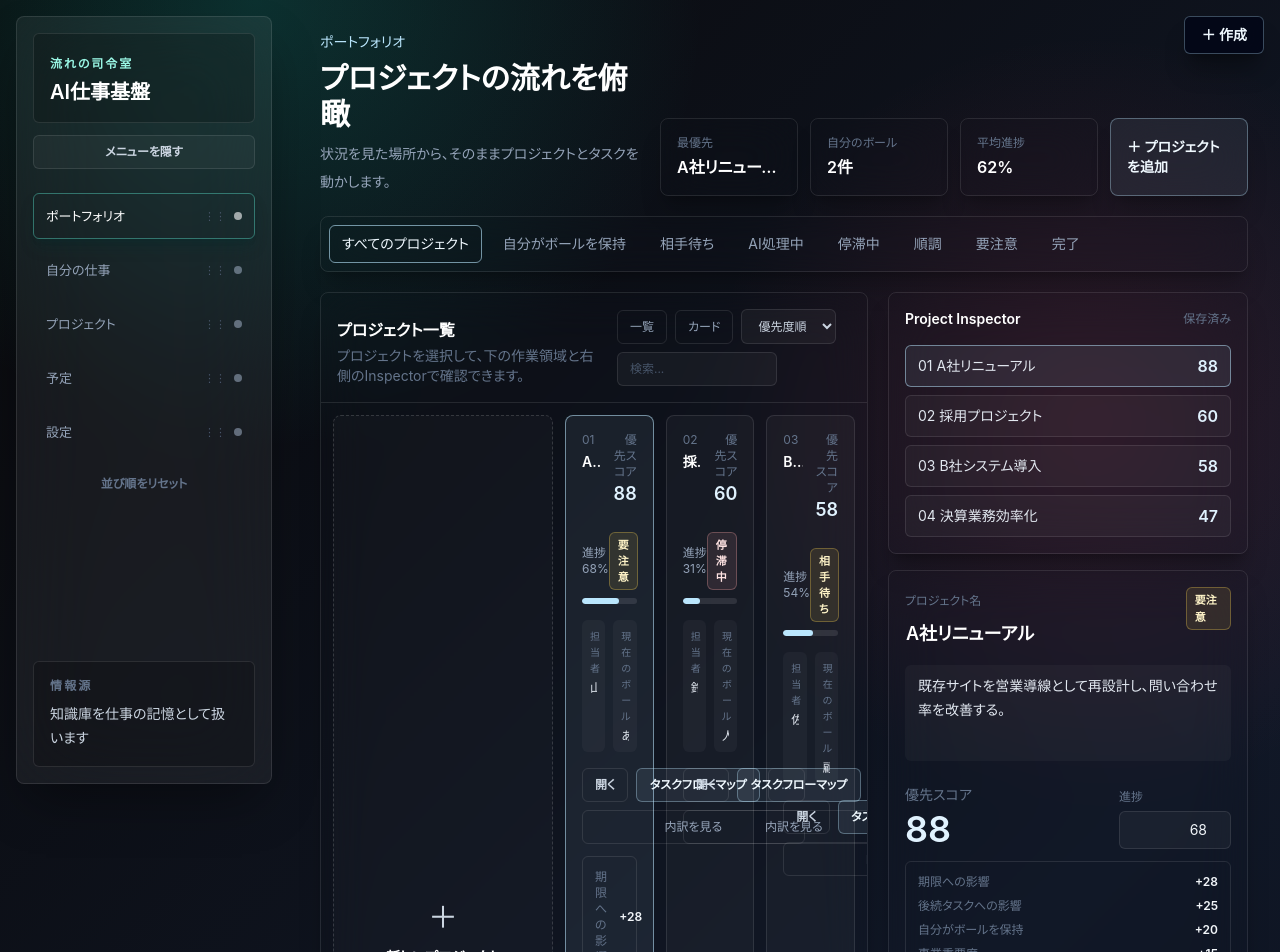
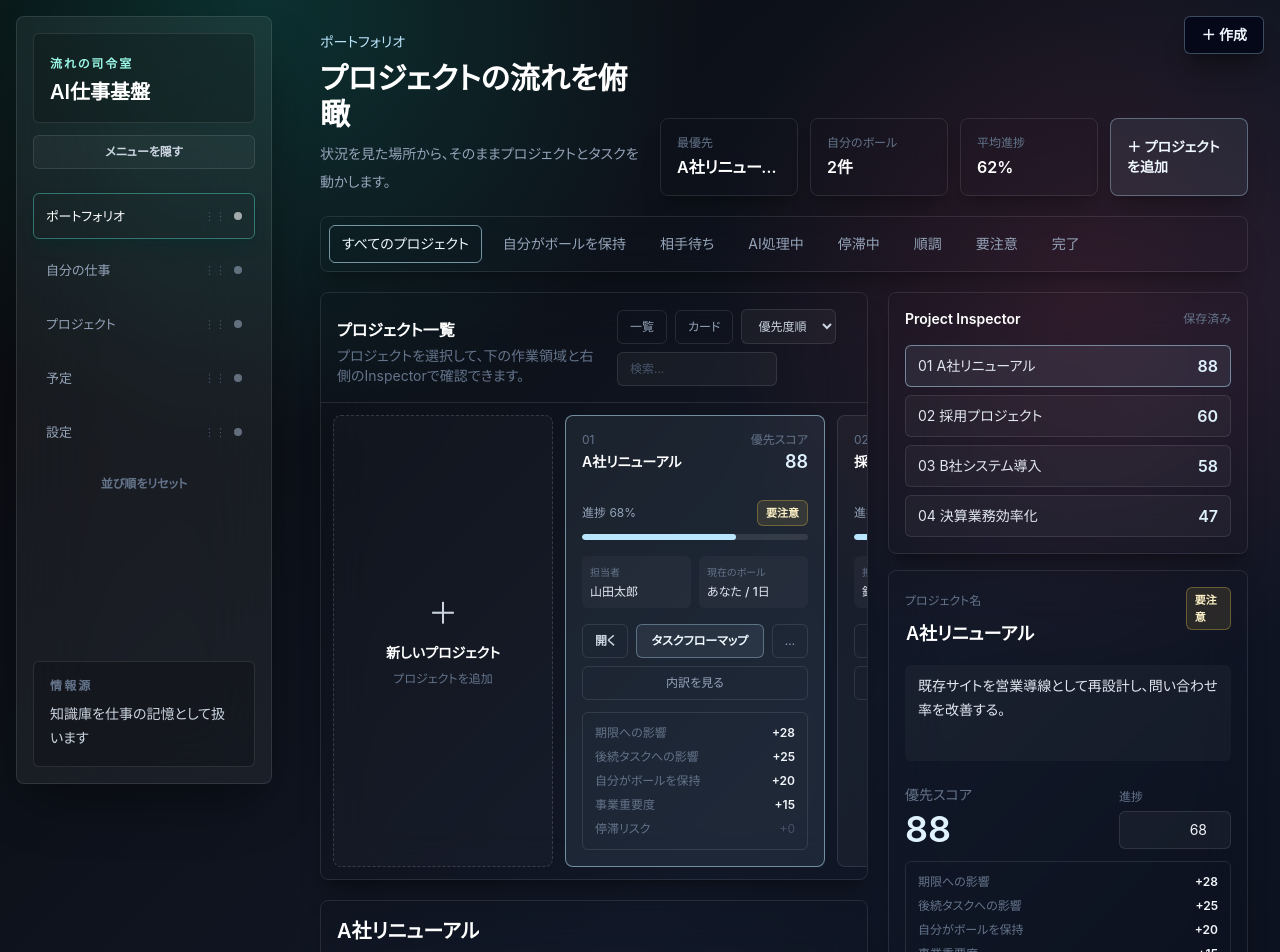
Before and after one commit to egawa-itax25/ai-work-os, a Next.js app: page /portfolio in a window 1280 px wide. Shown: the top 952 px of the page. Built offline with nearby package versions, Linux system fonts and the light colour scheme.

Commit message:
Prevent portfolio cards from squeezing

```diff
--- a/src/app/portfolio/portfolio-view.tsx
+++ b/src/app/portfolio/portfolio-view.tsx
@@ -503,11 +503,11 @@ function ProjectList({
           />
         </div>
       </div>
-      <div className="grid gap-3 overflow-x-auto p-3 sm:grid-cols-2 xl:grid-cols-[220px_repeat(3,minmax(0,1fr))] 2xl:grid-cols-[220px_repeat(5,minmax(0,1fr))]">
+      <div className="flex gap-3 overflow-x-auto p-3">
         <button
           type="button"
           onClick={onCreateProject}
-          className="flex min-h-[190px] flex-col items-center justify-center rounded-lg border border-dashed border-white/15 bg-white/[0.025] p-4 text-center transition duration-200 hover:border-sky-200/40 hover:bg-sky-200/[0.06]"
+          className="flex min-h-[230px] w-[220px] shrink-0 flex-col items-center justify-center rounded-lg border border-dashed border-white/15 bg-white/[0.025] p-4 text-center transition duration-200 hover:border-sky-200/40 hover:bg-sky-200/[0.06]"
         >
           <span className="text-3xl font-light text-slate-300">＋</span>
           <span className="mt-3 text-sm font-semibold text-white">新しいプロジェクト</span>
@@ -526,7 +526,7 @@ function ProjectList({
                 event.preventDefault();
                 onMenuToggle(project.id);
               }}
-              className={`relative min-h-[190px] rounded-lg border p-4 transition duration-200 ${
+              className={`relative min-h-[230px] w-[260px] shrink-0 rounded-lg border p-4 transition duration-200 ${
                 project.id === highlightId
                   ? "border-sky-200/75 bg-sky-200/[0.12]"
                   : isSelected
```
Also changed, not shown: Knowledge/mistakes.md (+9 -0 lines), Projects/portfolio-view.md (+2 -0 lines).
